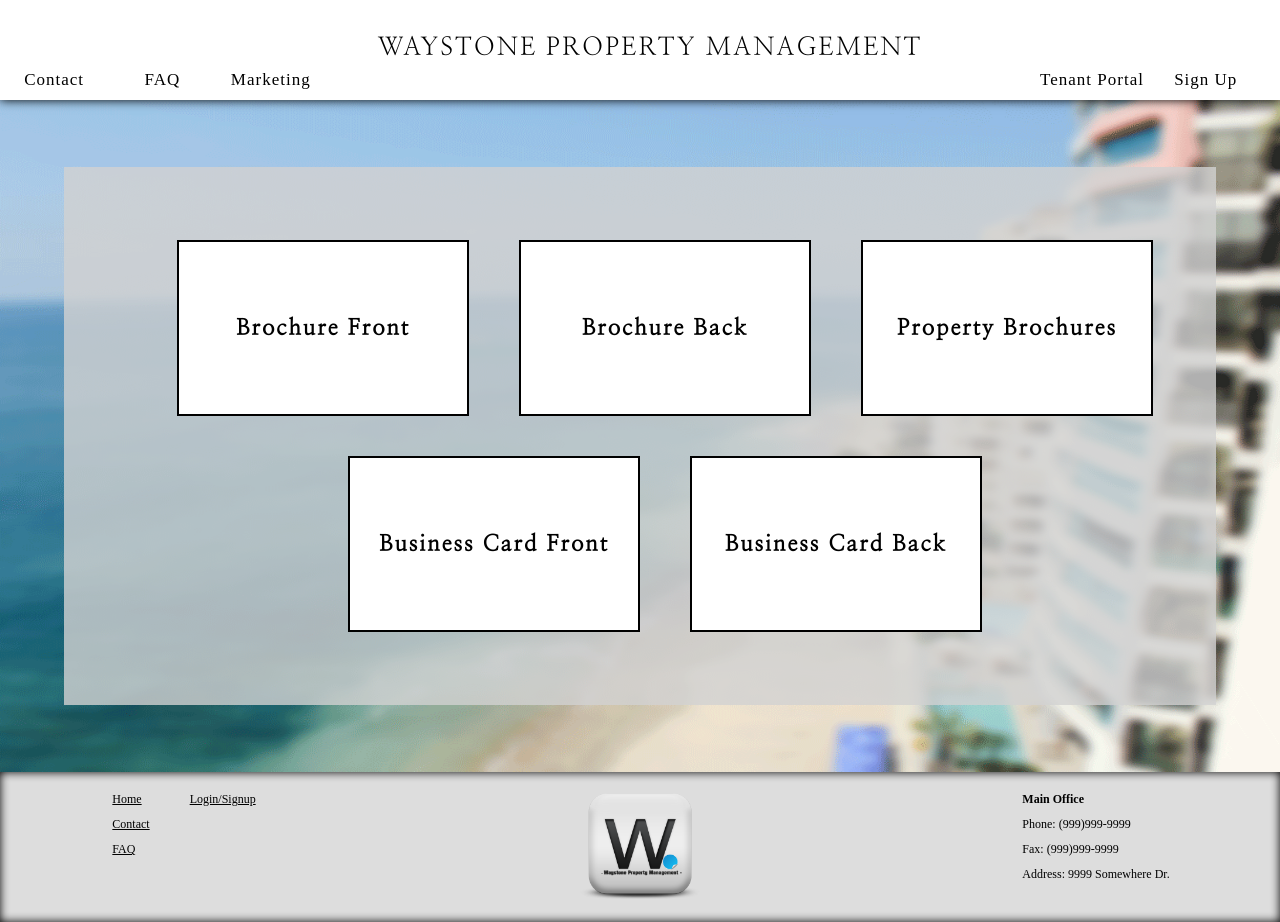
After one commit to swelycz/waystonepm, a PHP site: page /marketing.php in a window 1280 px wide. The commit adds this page. Run offline with PHP 8.4, Linux system fonts and the light colour scheme; some libraries are stand-ins or nearby versions.

Commit message:
added marketing link and marketing materials pdf

```diff
--- /dev/null
+++ b/images/desktop.ini
@@ -0,0 +1,2 @@
+[LocalizedFileNames]
+Waystone-Broshure.pdf=@Waystone-Broshure.pdf,0
--- /dev/null
+++ b/marketing.php
@@ -0,0 +1,35 @@
+<?php include("templates/header.php") ?>
+<div class = "resourcePannel">
+  <div class = "resourceWrapper">
+    <div class="brochureContainer">
+      <div class = "resourceContainer">Brochure Front
+        <a href = "images/Front-Brochure.jpg" target="_blank">
+          <span class = "link-spanner"></span>
+        </a>
+      </div>
+      <div class = "resourceContainer">Brochure Back
+        <a href = "images/Back-Brochure.jpg" target="_blank">
+          <span class = "link-spanner"></span>
+        </a>
+      </div>
+      <div class = "resourceContainer">Property Brochures
+        <a href = "images/Waystone-Brochure.pdf" target="_blank">
+          <span class = "link-spanner"></span>
+        </a>
+      </div>
+    </div>
+    <div class="businessCardContainer">
+      <div class="resourceContainer">Business Card Front
+        <a href = "images/Waystone-Business-Card-Front.jpg" target="_blank">
+          <span class = "link-spanner"></span>
+        </a>
+      </div>
+      <div class="resourceContainer">Business Card Back
+        <a href = "images/Waystone-Business-Card-Rear.jpg" target="_blank">
+          <span class = "link-spanner"></span>
+        </a>
+      </div>
+    </div>
+  </div>
+</div>
+<?php include("templates/footer.php") ?>
--- a/resources.php
+++ /dev/null
@@ -1,3 +0,0 @@
-<?php include("templates/header.php") ?>
-<div class = "contentPannel"></div>
-<?php include("templates/footer.php") ?>
--- a/resources/waystoneStyles.css
+++ b/resources/waystoneStyles.css
@@ -740,6 +740,47 @@ nav ul li {
 	text-align: center;
 	text-transform: uppercase;
 }
+/* resource */
+.resourcePannel {
+	width: 100%;
+	height: 84vh;
+	display: flex;
+	align-items: center;
+	justify-content: center;
+	background: url("../images/miami-beach-blur.png") 100% no-repeat;
+	background-size: 100% 100%;
+}
+.resourceWrapper {
+	width: 90%;
+	height: 80%;
+	display: flex;
+	align-items: center;
+	justify-content: center;
+	flex-direction: column;
+	background-color: rgba(210, 210, 210, 0.8);
+}
+.resourceContainer {
+	width: 25%;
+	height: 80%;
+	font-size: 22px;
+	margin-left: 50px;
+	border: 2px solid #000;
+	background: rgb(255, 255, 255);
+	font-family: var(--title-font);
+	letter-spacing: 2px;
+	font-weight: bold;
+	position: relative;
+	display: flex;
+	justify-content: center;
+	align-items: center;
+}
+.brochureContainer, .businessCardContainer {
+	width: 100%;
+	height: 40%;
+	display: flex;
+	justify-content: center;
+	align-items: center;
+}
 /* footer */
 footer {
 	width: 100%;
--- a/templates/header.php
+++ b/templates/header.php
@@ -30,6 +30,11 @@
                   <span class = "link-spanner"></span>
                 </a>
               </li>
+              <li class = "boxEffect">Marketing
+                <a href = "images/Waystone-Marketing-Materials.pdf" target="_blank">
+                  <span class = "link-spanner"></span>
+                </a>
+              </li>
             </ul>
           </div>
         </nav>
```
Also changed, not shown: 1 other file.
